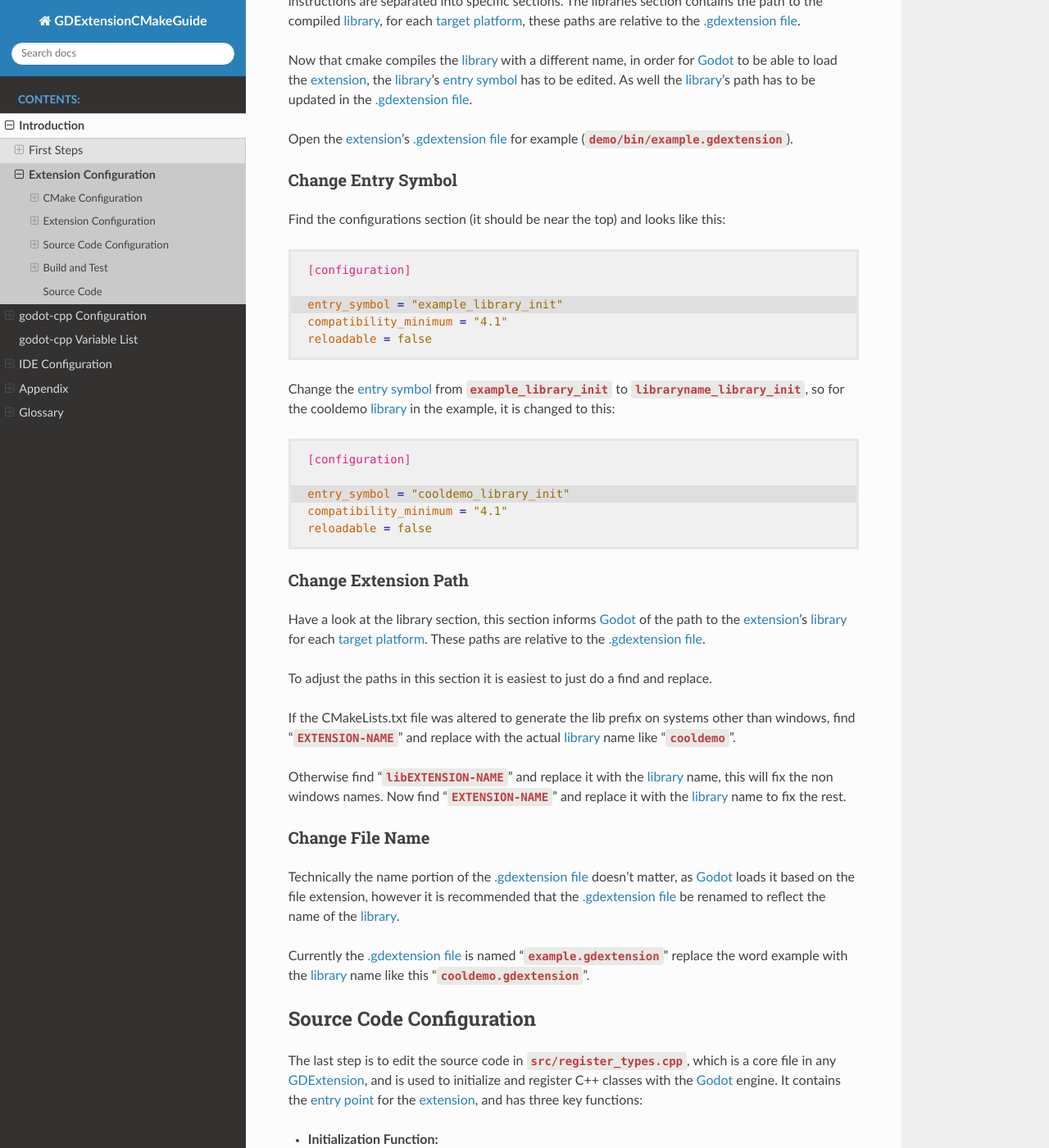
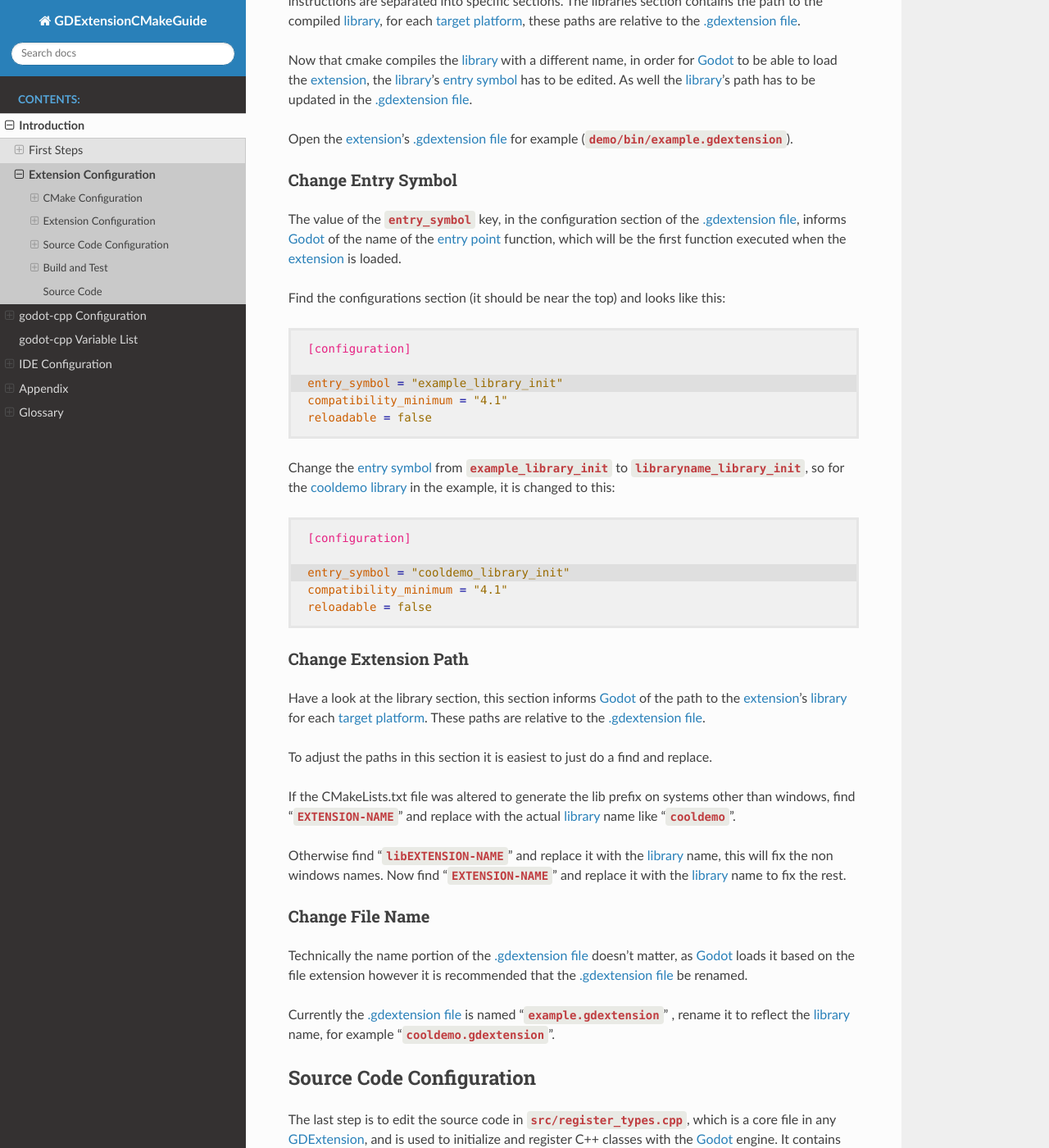
Before and after one commit to silenuz/GDExtension_CMake, a Sphinx documentation site: the page built from docs/source/introduction/extension_configuration.rst, in a window 1280 px wide and 1400 px high, scrolled down 1541 px. Shown: the whole window at 82% size. Built offline with Sphinx 7.4.7 and the Read the Docs theme 3.1.0, drawn with Linux system fonts in a browser that asks for light colours.

Commit message:
more glossary cleanup

```diff
--- a/docs/source/glossary.rst
+++ b/docs/source/glossary.rst
@@ -204,6 +204,7 @@ Definition of terms specific to GDExtension development
 
         See `Entry Point`_ for more information
 
+
 Other
 ===========
 Definition of miscellaneous terms
--- a/docs/source/introduction/extension_configuration.rst
+++ b/docs/source/introduction/extension_configuration.rst
@@ -99,6 +99,9 @@ Open the :term:`extension`'s :term:`.gdextension file` for example (``demo/bin/e
 
 Change Entry Symbol
 ^^^^^^^^^^^^^^^^^^^
+The value of the ``entry_symbol`` key, in the configuration section of the :term:`.gdextension file`, informs :term:`Godot`
+of the name of the :term:`entry point` function, which will be the first function executed when the :term:`extension` is
+loaded.
 
 Find the configurations section (it should be near the top) and looks like this:
 
@@ -111,7 +114,7 @@ Find the configurations section (it should be near the top) and looks like this:
     compatibility_minimum = "4.1"
     reloadable = false
 
-Change the :term:`entry symbol` from ``example_library_init`` to ``libraryname_library_init``, so for the cooldemo
+Change the :term:`entry symbol` from ``example_library_init`` to ``libraryname_library_init``, so for the :term:`cooldemo`
 :term:`library` in the example, it is changed to this:
 
 .. code-block:: INI
@@ -140,13 +143,11 @@ Now find "``EXTENSION-NAME``" and replace it with the :term:`library` name to fi
 Change File Name
 ^^^^^^^^^^^^^^^^
 
-Technically the name portion of the :term:`.gdextension file` doesn't matter, as :term:`Godot` loads it based on the file extension,
-however it is recommended that the :term:`.gdextension file` be renamed to reflect the name of the :term:`library`.
+Technically the name portion of the :term:`.gdextension file` doesn't matter, as :term:`Godot` loads it based on the file extension
+however it is recommended that the :term:`.gdextension file` be renamed.
 
-.. todo: this sucks find better wording
-
-Currently the :term:`.gdextension file` is named "``example.gdextension``"
-replace the word example with the :term:`library` name like this "``cooldemo.gdextension``".
+Currently the :term:`.gdextension file` is named "``example.gdextension``" , rename it to reflect the :term:`library`
+name, for example "``cooldemo.gdextension``".
 
 
 Source Code Configuration
```
